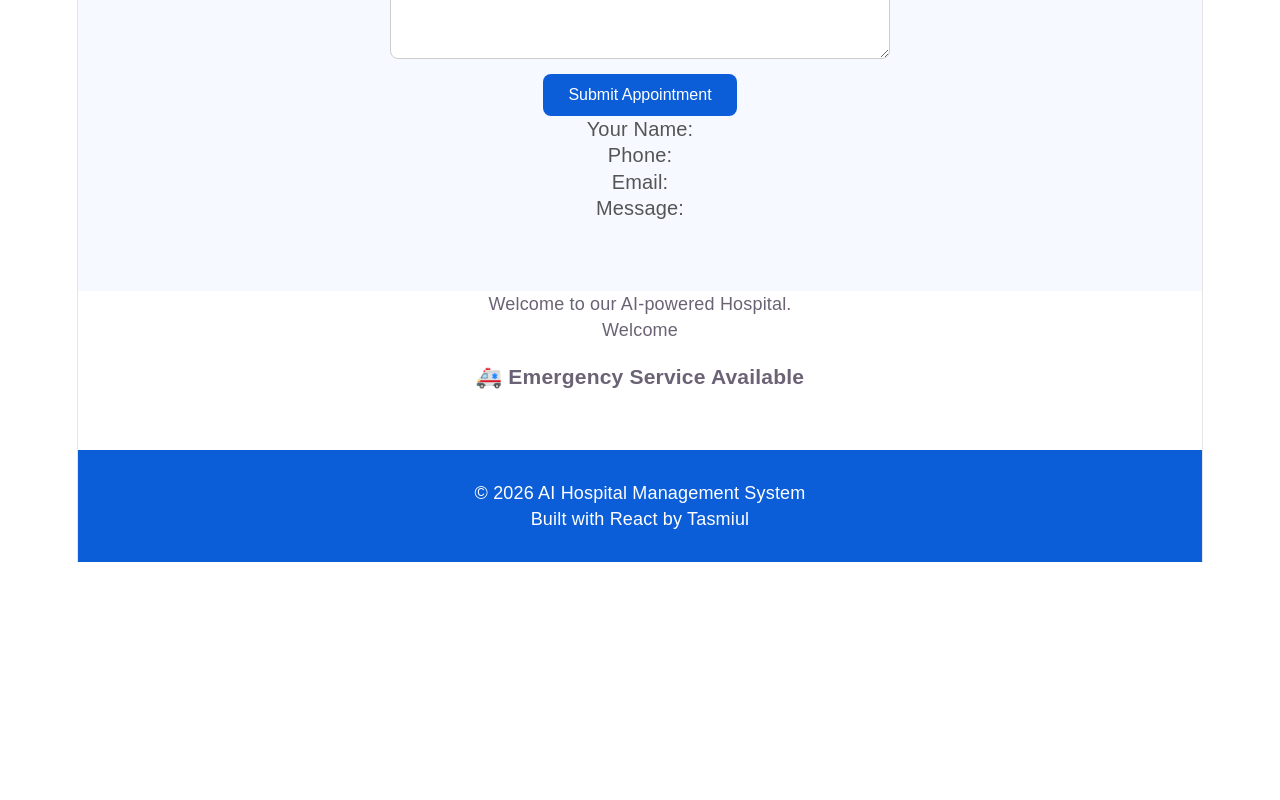
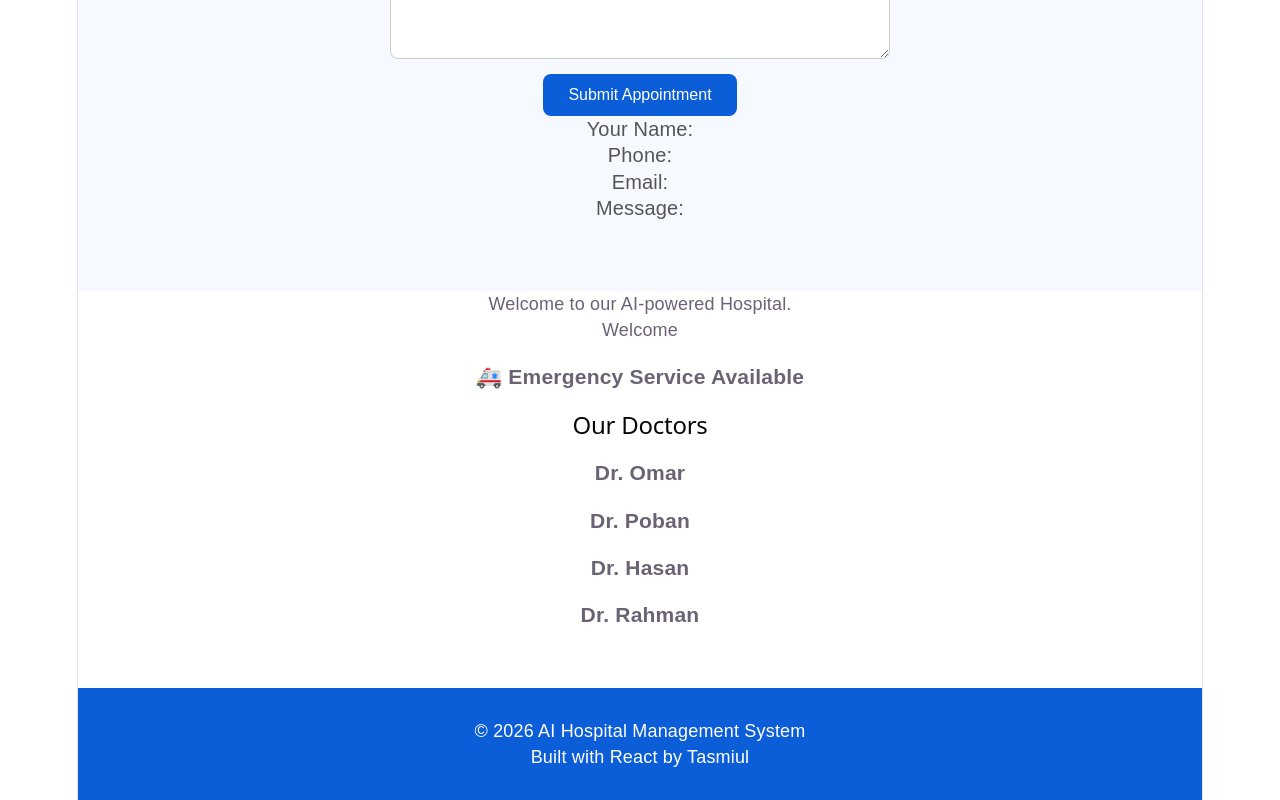
Before and after one commit to tasmiulpbn-cyber/hospital-ai-website, a React (Vite) app in the folder vite-project/: page / in a window 1280 px wide. Shown: the part 2001-2801 px from the top of the page. Before the commit the page ends 2563 px from the top, so only its background shows below. Built offline with nearby package versions, Linux system fonts and the light colour scheme.

Commit message:
Add DoctorList component using React map

```diff
--- a/vite-project/src/App.jsx
+++ b/vite-project/src/App.jsx
@@ -1,3 +1,4 @@
+import DoctorList from "./components/DoctorList";
 import LoginStatus from "./components/LoginStatus";
 import Contact from "./components/Contact";
 import Footer from "./components/Footer";
@@ -26,8 +27,11 @@ function App() {
       <Contact />
       <p>Welcome to our AI-powered Hospital.</p>
       <LoginStatus />
+      <DoctorList />
       <Footer />
+
     </div>
+
   );
 }
 
--- /dev/null
+++ b/vite-project/src/components/DoctorList.jsx
@@ -0,0 +1,20 @@
+function DoctorList() {
+  const doctors = [
+    "Dr. Omar",
+    "Dr. Poban",
+    "Dr. Hasan",
+    "Dr. Rahman",
+  ];
+
+return (
+  <div>
+    <h2>Our Doctors</h2>
+
+    {doctors.map((doctor) => (
+      <h3>{doctor}</h3>
+    ))}
+ </div>
+);
+}
+
+export default DoctorList;
```
